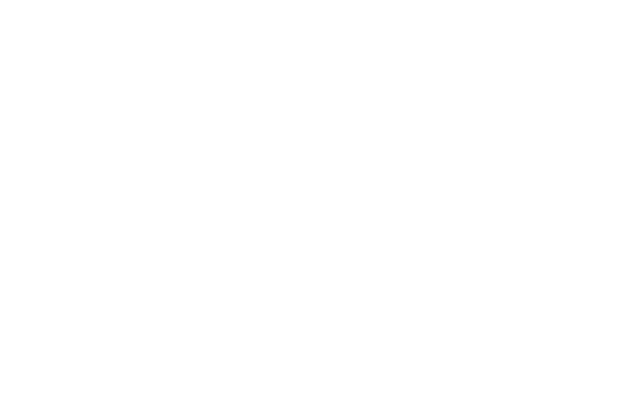
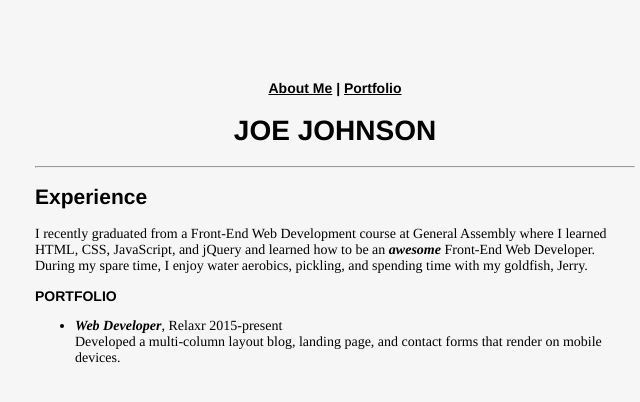
Before and after one commit to annalisarose/online-resume, a plain HTML site: page portfolio.html in a window 1280 px wide. Shown: the whole page, without its empty margins (45-685 px from the left). Drawn offline with Linux system fonts and the light colour scheme.

Commit message:
created portfolio .html and .css pages
messy coding because right before class I realized I’d been making all
my updates in my class_02 folder instead of the github folder.. anyway.
This includes the portfolio html and css pages. CSS pages should be in
their own folder, I know, sorry! Also couldn’t figure out how to center
the pages.

```diff
--- a/portfolio.html
+++ b/portfolio.html
@@ -0,0 +1,27 @@
+<!doctype: html>
+<html>
+	<head>
+		<title>About Me</title>
+		<link href="portstyle.css" type="text/css" rel="stylesheet"/>
+	</head>
+
+<body>
+	<div id="wrapper">
+	<p>
+		<nav>
+			<a href="">About Me</a> | <a href="portfolio.html">Portfolio</a>
+		</nav>
+	</p>
+
+	<h1>JOE JOHNSON</h1>
+
+<hr>
+
+	<h2>Experience</h2>
+	<p>I recently graduated from a Front-End Web Development course at General Assembly where I learned HTML, CSS, JavaScript, and jQuery and learned how to be an <b><i>awesome</b></i> Front-End Web Developer. During my spare time, I enjoy water aerobics, pickling, and spending time with my goldfish, Jerry.</p>
+
+	<h3>Portfolio</h3>
+	<ul>
+		<li><b><i>Web Developer</b></i>, Relaxr 2015-present
+			<br>Developed a multi-column layout blog, landing page, and contact forms that render on mobile devices.
+	</ul>
--- a/css/style.css
+++ b/portstyle.css
@@ -1,17 +1,15 @@
-html{
-	background-color: #d3d3d3;
-}
 
 body {
+	max-width: 600px;
+	max-height: auto;
 	font-family: times;
 	font-size: 14px;
 	background-color: #f6f6f6;
 	margin:30px;
 	padding: 50px;
-	max-width: 600px;
 }
 
-h1, h2{
+h1, h3{
 	text-transform: uppercase;
 }
 h1, nav{
@@ -21,8 +19,13 @@ h1, nav{
 
 h2{
 	font-family: helvetica;
+	font-size: 18x;
+	text-align: left;
+}
+
+h3{
+	font-family: helvetica;
 	font-size: 14px;
-	text-align: left;
 }
 
 nav{
@@ -50,11 +53,9 @@ img{
 }
 
 #page-wrap {
-	position: center;
      width: 600px;
      margin: 0 auto;
-	 padding-top:50px;
-	 padding-bottom:50px;
-	 border-top: black solid 3px;
-	border-bottom: black solid 3px;
+     border-top: black solid 3px;
+	 border-bottom: black solid 3px;
+	 padding: 50px
 }
--- /dev/null
+++ b/style.css
@@ -0,0 +1,59 @@
+html{
+	background-color: #d3d3d3;
+}
+
+body {
+	max-width: 600px;
+	max-height: auto;
+	font-family: times;
+	font-size: 14px;
+	background-color: #f6f6f6;
+	margin:30px;
+	padding: 50px;
+}
+
+h1, h2{
+	text-transform: uppercase;
+}
+h1, nav{
+	font-family: helvetica;
+	text-align: center;
+}
+
+h2{
+	font-family: helvetica;
+	font-size: 14px;
+	text-align: left;
+}
+
+nav{
+	font-weight:bold;
+	font-style: underline;
+	text-align: center;
+}
+
+a{
+	color:black;
+}
+
+nav, h1{
+	text-align: center;
+}
+
+img{
+	max-height: 150px;
+	max-width: auto;
+	text-align: right;
+    float: right;
+    border: 1px solid black;
+    padding: 5px;
+    margin: 0px 0px 15px 20px;
+}
+
+#page-wrap {
+     width: 600px;
+     margin: 0 auto;
+     border-top: black solid 3px;
+	 border-bottom: black solid 3px;
+	 padding: 50px
+}
```
Also changed, not shown: index.html (+9 -8 lines), portfolio_deliverable.png (added).
